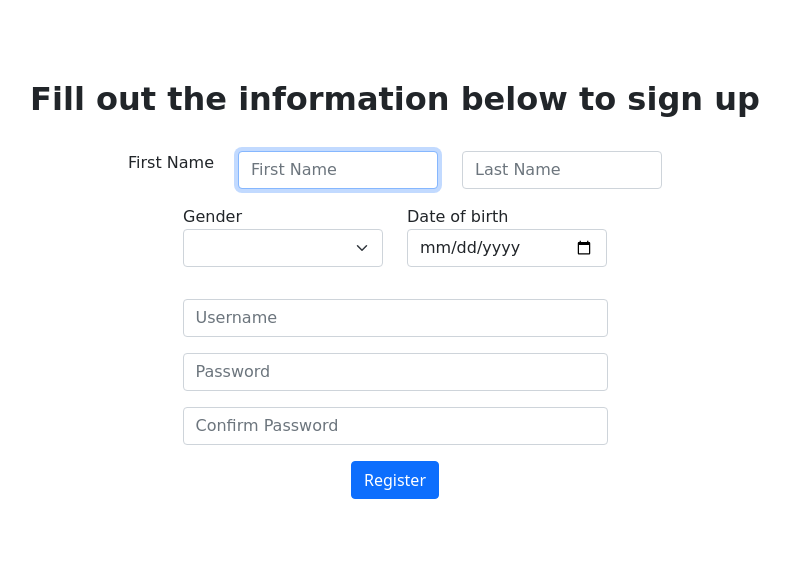
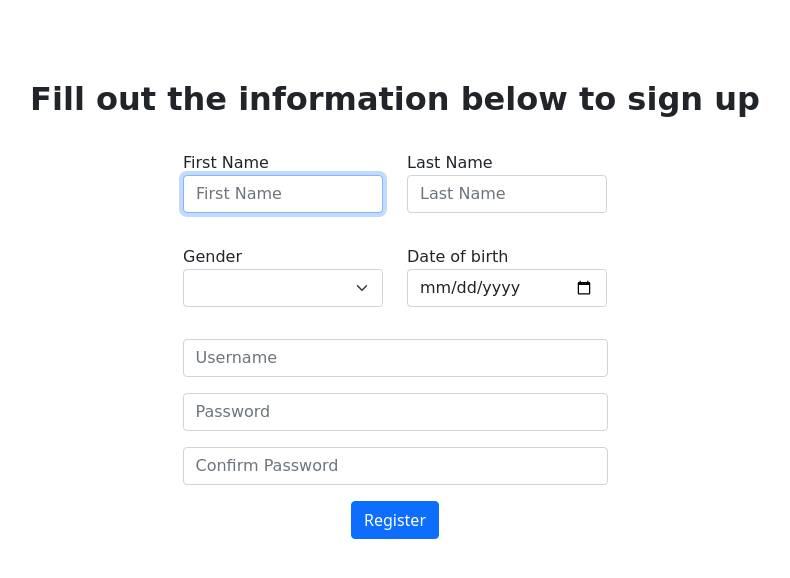
Before and after one commit to jliu0327/mental_health_tracker, a Flask app: page /register in a window 1280 px wide. Shown: the part 64-642 px from the top of the page, without its empty margins (245-1035 px from the left). Run offline with Flask 3, Linux system fonts and the light colour scheme.

Commit message:
Adjusted label to first and last name in register

```diff
--- a/templates/register.html
+++ b/templates/register.html
@@ -18,9 +18,14 @@
     <form action="/register" method="post">
         <h2 style="margin-bottom: 2rem;">Fill out the information below to sign up</h2>
         <div class="mb-3 d-flex justify-content-center gap-4">
-            <label for="first-name">First Name</label>
-            <input autocomplete="off" autofocus class="form-control custom-width1" name="first-name" id="first-name" placeholder="First Name" type="text">
-            <input autocomplete="off" class="form-control custom-width1" name="last-name" placeholder="Last Name" type="text">
+            <div class="am-1">
+                <label for="first-name">First Name</label>
+                <input autocomplete="off" autofocus class="form-control custom-width1" name="first-name" id="first-name" placeholder="First Name" type="text">
+            </div>
+            <div class="am-1">
+                <label for="last-name">Last Name</label>
+                <input autocomplete="off" class="form-control custom-width1" name="last-name" id="last-name" placeholder="Last Name" type="text">
+            </div>
         </div>
         <div class="mb-3 d-flex justify-content-center gap-4">
             <div class="am-1">Gender
```
